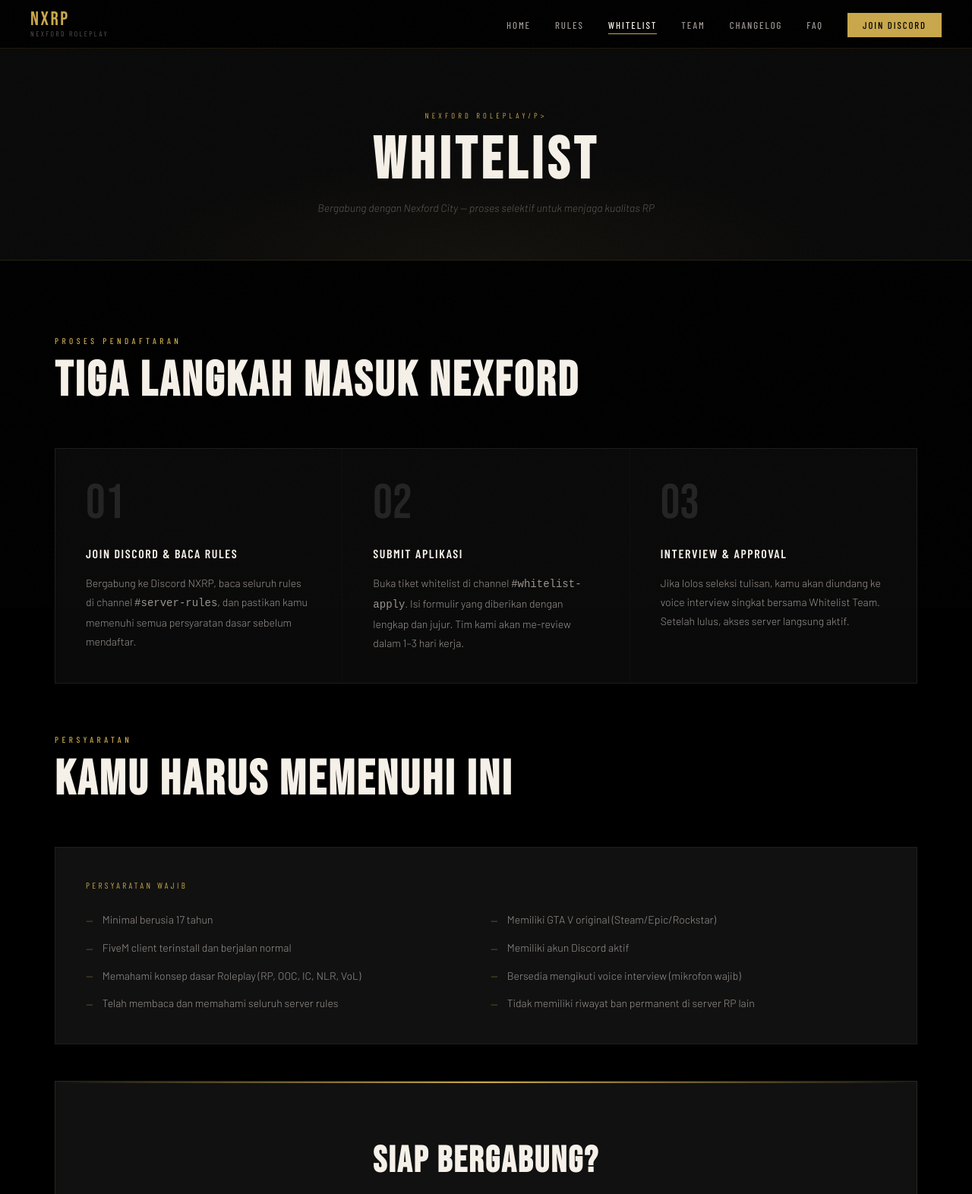
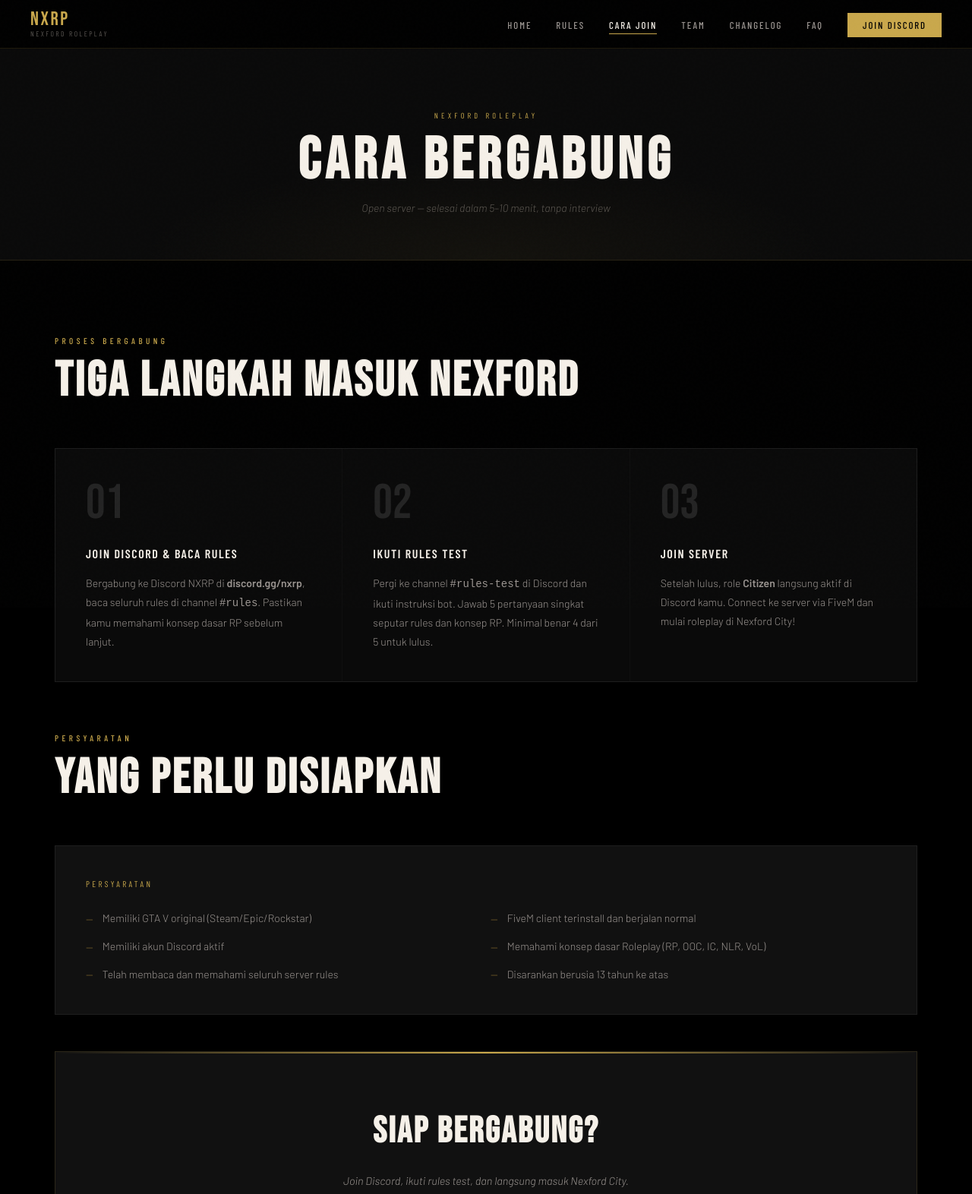
Before and after one commit to nexfordrp/nxrp-website, a plain HTML site: page whitelist.html in a window 1280 px wide. Shown: the top 1572 px of the page at 76% size. Drawn offline with nearby package versions, Linux system fonts and the light colour scheme; a web font is replaced by a local one.

Commit message:
feat: switch to open server, rules test system, update age 13+, rewrite whitelist page

```diff
--- a/whitelist.html
+++ b/whitelist.html
@@ -3,8 +3,8 @@
 <head>
   <meta charset="UTF-8" />
   <meta name="viewport" content="width=device-width, initial-scale=1.0" />
-  <title>Whitelist — NXRP Nexford Roleplay</title>
-  <meta name="description" content="Cara mendaftar whitelist NXRP — Nexford Roleplay. Baca syarat, ikuti langkah, dan join komunitas kami." />
+  <title>Cara Bergabung — NXRP Nexford Roleplay</title>
+  <meta name="description" content="Cara bergabung di Nexford Roleplay — open server, ikuti rules test singkat dan langsung bisa main." />
   <link rel="icon" type="image/svg+xml" href="assets/img/favicon.svg" />
   <link rel="stylesheet" href="assets/css/style.css" />
 </head>
@@ -18,7 +18,7 @@
     <ul class="nav__links">
       <li><a href="index.html">Home</a></li>
       <li><a href="rules.html">Rules</a></li>
-      <li><a href="whitelist.html">Whitelist</a></li>
+      <li><a href="whitelist.html">Cara Join</a></li>
       <li><a href="team.html">Team</a></li>
       <li><a href="changelog.html">Changelog</a></li>
       <li><a href="faq.html">FAQ</a></li>
@@ -30,15 +30,15 @@
   <div class="page">
     <div class="page-header">
       <div class="page-header__bg"></div>
-      <p class="page-header__eyebrow">Nexford Roleplay/p>
-      <h1 class="page-header__title">Whitelist</h1>
-      <p class="page-header__sub">Bergabung dengan Nexford City — proses selektif untuk menjaga kualitas RP</p>
+      <p class="page-header__eyebrow">Nexford Roleplay</p>
+      <h1 class="page-header__title">Cara Bergabung</h1>
+      <p class="page-header__sub">Open server — selesai dalam 5–10 menit, tanpa interview</p>
     </div>
 
     <section class="section">
 
       <div class="section__header fade-up">
-        <p class="section__eyebrow">Proses Pendaftaran</p>
+        <p class="section__eyebrow">Proses Bergabung</p>
         <h2 class="section__title">Tiga Langkah Masuk Nexford</h2>
       </div>
 
@@ -46,43 +46,41 @@
         <div class="wl-step fade-up">
           <div class="wl-step__num">01</div>
           <div class="wl-step__title">Join Discord & Baca Rules</div>
-          <p class="wl-step__text">Bergabung ke Discord NXRP, baca seluruh rules di channel <code>#server-rules</code>, dan pastikan kamu memenuhi semua persyaratan dasar sebelum mendaftar.</p>
+          <p class="wl-step__text">Bergabung ke Discord NXRP di <strong>discord.gg/nxrp</strong>, baca seluruh rules di channel <code>#rules</code>. Pastikan kamu memahami konsep dasar RP sebelum lanjut.</p>
         </div>
         <div class="wl-step fade-up">
           <div class="wl-step__num">02</div>
-          <div class="wl-step__title">Submit Aplikasi</div>
-          <p class="wl-step__text">Buka tiket whitelist di channel <code>#whitelist-apply</code>. Isi formulir yang diberikan dengan lengkap dan jujur. Tim kami akan me-review dalam 1–3 hari kerja.</p>
+          <div class="wl-step__title">Ikuti Rules Test</div>
+          <p class="wl-step__text">Pergi ke channel <code>#rules-test</code> di Discord dan ikuti instruksi bot. Jawab 5 pertanyaan singkat seputar rules dan konsep RP. Minimal benar 4 dari 5 untuk lulus.</p>
         </div>
         <div class="wl-step fade-up">
           <div class="wl-step__num">03</div>
-          <div class="wl-step__title">Interview & Approval</div>
-          <p class="wl-step__text">Jika lolos seleksi tulisan, kamu akan diundang ke voice interview singkat bersama Whitelist Team. Setelah lulus, akses server langsung aktif.</p>
+          <div class="wl-step__title">Join Server</div>
+          <p class="wl-step__text">Setelah lulus, role <strong>Citizen</strong> langsung aktif di Discord kamu. Connect ke server via FiveM dan mulai roleplay di Nexford City!</p>
         </div>
       </div>
 
       <div class="section__header fade-up" style="margin-top: 4rem;">
         <p class="section__eyebrow">Persyaratan</p>
-        <h2 class="section__title">Kamu Harus Memenuhi Ini</h2>
+        <h2 class="section__title">Yang Perlu Disiapkan</h2>
       </div>
 
       <div class="wl-requirements fade-up">
-        <p class="wl-req-title">Persyaratan Wajib</p>
+        <p class="wl-req-title">Persyaratan</p>
         <div class="wl-req-list">
-          <div class="wl-req-item">Minimal berusia 17 tahun</div>
           <div class="wl-req-item">Memiliki GTA V original (Steam/Epic/Rockstar)</div>
           <div class="wl-req-item">FiveM client terinstall dan berjalan normal</div>
           <div class="wl-req-item">Memiliki akun Discord aktif</div>
           <div class="wl-req-item">Memahami konsep dasar Roleplay (RP, OOC, IC, NLR, VoL)</div>
-          <div class="wl-req-item">Bersedia mengikuti voice interview (mikrofon wajib)</div>
           <div class="wl-req-item">Telah membaca dan memahami seluruh server rules</div>
-          <div class="wl-req-item">Tidak memiliki riwayat ban permanent di server RP lain</div>
+          <div class="wl-req-item">Disarankan berusia 13 tahun ke atas</div>
         </div>
       </div>
 
       <div class="wl-cta fade-up">
         <h2 class="wl-cta__title">Siap Bergabung?</h2>
-        <p class="wl-cta__sub">Whitelist dibuka setiap minggu. Slot terbatas — apply sekarang.</p>
-        <a href="https://discord.gg/nxrp" target="_blank" rel="noopener" class="btn btn--primary">Buka Discord & Apply</a>
+        <p class="wl-cta__sub">Join Discord, ikuti rules test, dan langsung masuk Nexford City.</p>
+        <a href="https://discord.gg/nxrp" target="_blank" rel="noopener" class="btn btn--primary">Join Discord & Mulai</a>
       </div>
 
     </section>
@@ -97,14 +95,18 @@
           <a href="https://discord.gg/nxrp" target="_blank" rel="noopener" class="footer__social">DC</a>
           <a href="https://tiktok.com/@nexfordrp" target="_blank" rel="noopener" class="footer__social">TT</a>
           <a href="https://instagram.com/nexfordrp" target="_blank" rel="noopener" class="footer__social">IG</a>
+          <a href="https://youtube.com/@NexfordRP" target="_blank" rel="noopener" class="footer__social">YT</a>
         </div>
       </div>
       <div>
         <p class="footer__nav-title">Navigation</p>
         <div class="footer__nav-links">
-          <a href="index.html">Home</a><a href="rules.html">Rules</a>
-          <a href="whitelist.html">Whitelist</a><a href="team.html">Team</a>
-          <a href="changelog.html">Changelog</a><a href="faq.html">FAQ</a>
+          <a href="index.html">Home</a>
+          <a href="rules.html">Rules</a>
+          <a href="whitelist.html">Cara Join</a>
+          <a href="team.html">Team</a>
+          <a href="changelog.html">Changelog</a>
+          <a href="faq.html">FAQ</a>
         </div>
       </div>
       <div>
@@ -113,6 +115,7 @@
           <a href="https://discord.gg/nxrp" target="_blank" rel="noopener">Discord Server</a>
           <a href="https://tiktok.com/@nexfordrp" target="_blank" rel="noopener">TikTok @nexfordrp</a>
           <a href="https://instagram.com/nexfordrp" target="_blank" rel="noopener">Instagram @nexfordrp</a>
+          <a href="https://github.com/nexfordrp" target="_blank" rel="noopener">GitHub</a>
         </div>
       </div>
     </div>
```
